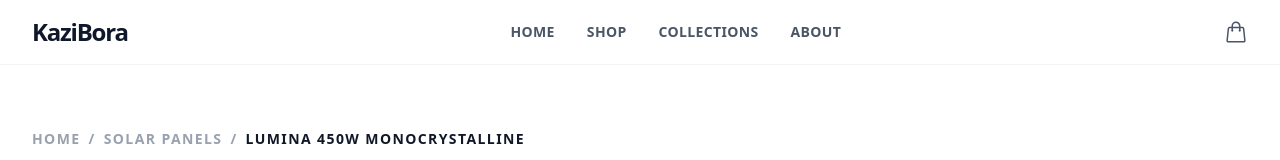
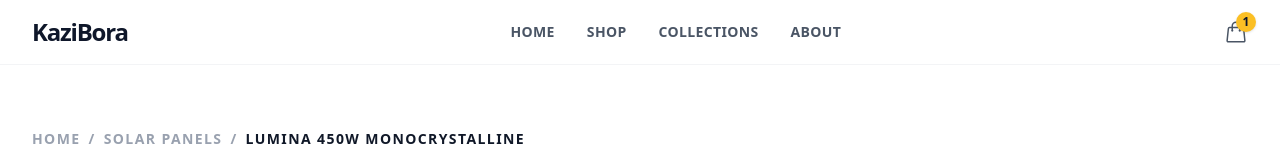
Before and after one commit to JohnwillisAlande/KaziBora, a Next.js app: page /product/kb-001 in a window 1280 px wide. Both pictures are taken after a click on the button "ADD TO CART". Shown: the top 160 px of the page. Built offline with nearby package versions, Linux system fonts and the light colour scheme.

Commit message:
Shopping cart global state sorted

```diff
--- a/app/layout.tsx
+++ b/app/layout.tsx
@@ -1,6 +1,7 @@
 import type { Metadata } from "next";
 import { Geist, Geist_Mono } from "next/font/google";
 import "./globals.css";
+import { CartProvider } from "../context/CartContext";
 
 const geistSans = Geist({
   variable: "--font-geist-sans",
@@ -13,8 +14,8 @@ const geistMono = Geist_Mono({
 });
 
 export const metadata: Metadata = {
-  title: "Create Next App",
-  description: "Generated by create next app",
+  title: "KaziBora Enterprises",
+  description: "Premium solar solutions for the modern enterprise and resilient home.",
 };
 
 export default function RootLayout({
@@ -23,12 +24,11 @@ export default function RootLayout({
   children: React.ReactNode;
 }>) {
   return (
-    <html
-      lang="en"
-      className={`${geistSans.variable} ${geistMono.variable} h-full antialiased`}
-    >
-      <body className="min-h-full flex flex-col" suppressHydrationWarning>
-  {children}
+    <html lang="en" suppressHydrationWarning>
+      <body className={`${geistSans.variable} ${geistMono.variable} min-h-full flex flex-col`} suppressHydrationWarning>
+        <CartProvider>
+          {children}
+        </CartProvider>
       </body>
     </html>
   );
--- a/app/product/[id]/page.tsx
+++ b/app/product/[id]/page.tsx
@@ -1,3 +1,4 @@
+import AddToCartButton from "../../../components/AddToCartButton";
 import { notFound } from "next/navigation";
 import Link from "next/link";
 import products from "../../../data/products.json";
@@ -59,18 +60,12 @@ export default async function ProductPage({ params }: { params: Promise<{ id: st
             </p>
 
             {/* Add to Cart Actions */}
-            <div className="flex flex-col sm:flex-row gap-4 mb-12">
-              {/* Quantity Selector Placeholder */}
-              <div className="flex items-center border border-gray-300 w-32">
-                <button className="px-4 py-3 text-gray-600 hover:text-[var(--color-brand-yellow)] transition-colors">-</button>
-                <span className="flex-1 text-center font-bold text-gray-900">1</span>
-                <button className="px-4 py-3 text-gray-600 hover:text-[var(--color-brand-yellow)] transition-colors">+</button>
-              </div>
-
-              <button className="flex-1 bg-[var(--color-brand-dark)] text-white font-bold tracking-widest uppercase py-4 hover:bg-[var(--color-brand-yellow)] hover:text-[var(--color-brand-dark)] transition-colors">
-                Add to Cart
-              </button>
-            </div>
+            <AddToCartButton product={{
+                id: product.id,
+                name: product.name,
+                price: product.price,
+                imageUrl: product.imageUrl
+                }} />
 
             {/* Technical Specs List */}
             <div className="border-t border-gray-200 pt-8">
--- /dev/null
+++ b/components/AddToCartButton.tsx
@@ -0,0 +1,48 @@
+"use client";
+
+import { useState } from "react";
+import { useCart } from "../context/CartContext";
+
+type ProductProps = {
+  id: string;
+  name: string;
+  price: number;
+  imageUrl: string;
+};
+
+export default function AddToCartButton({ product }: { product: ProductProps }) {
+  const [quantity, setQuantity] = useState(1);
+  const { addToCart } = useCart();
+
+  const handleDecrease = () => setQuantity((prev) => (prev > 1 ? prev - 1 : 1));
+  const handleIncrease = () => setQuantity((prev) => prev + 1);
+
+  return (
+    <div className="flex flex-col sm:flex-row gap-4 mb-12">
+      {/* Quantity Selector */}
+      <div className="flex items-center border border-gray-300 w-32 bg-white">
+        <button
+          onClick={handleDecrease}
+          className="px-4 py-3 text-gray-600 hover:text-[var(--color-brand-yellow)] transition-colors"
+        >
+          -
+        </button>
+        <span className="flex-1 text-center font-bold text-gray-900">{quantity}</span>
+        <button
+          onClick={handleIncrease}
+          className="px-4 py-3 text-gray-600 hover:text-[var(--color-brand-yellow)] transition-colors"
+        >
+          +
+        </button>
+      </div>
+
+      {/* Add Button */}
+      <button
+        onClick={() => addToCart(product, quantity)}
+        className="flex-1 bg-[var(--color-brand-dark)] text-white font-bold tracking-widest uppercase py-4 hover:bg-[var(--color-brand-yellow)] hover:text-[var(--color-brand-dark)] transition-colors shadow-lg"
+      >
+        Add to Cart
+      </button>
+    </div>
+  );
+}
--- a/components/Navbar.tsx
+++ b/components/Navbar.tsx
@@ -1,6 +1,9 @@
+"use client";
 import Link from "next/link";
+import { useCart } from "../context/CartContext";
 
 export default function Navbar() {
+    const { cartCount } = useCart();
   return (
     <nav className="sticky top-0 z-50 w-full bg-white border-b border-gray-100">
       <div className="max-w-7xl mx-auto px-4 sm:px-6 lg:px-8">
@@ -21,13 +24,20 @@ export default function Navbar() {
           </div>
 
           {/* Shopping Bag Icon */}
-          <div className="flex items-center">
-            <button className="text-gray-600 hover:text-[var(--color-brand-dark)] transition-colors">
-              <svg xmlns="http://www.w3.org/2000/svg" fill="none" viewBox="0 0 24 24" strokeWidth={1.5} stroke="currentColor" className="w-6 h-6">
+            <div className="flex items-center">
+            <button className="relative text-gray-600 hover:text-[var(--color-brand-dark)] transition-colors">
+                <svg xmlns="http://www.w3.org/2000/svg" fill="none" viewBox="0 0 24 24" strokeWidth={1.5} stroke="currentColor" className="w-6 h-6">
                 <path strokeLinecap="round" strokeLinejoin="round" d="M15.75 10.5V6a3.75 3.75 0 10-7.5 0v4.5m11.356-1.993l1.263 12c.07.665-.45 1.243-1.119 1.243H4.25a1.125 1.125 0 01-1.12-1.243l1.264-12A1.125 1.125 0 015.513 7.5h12.974c.576 0 1.059.435 1.119 1.007zM8.625 10.5a.375.375 0 11-.75 0 .375.375 0 01.75 0zm7.5 0a.375.375 0 11-.75 0 .375.375 0 01.75 0z" />
-              </svg>
+                </svg>
+
+                {/* Cart Counter Badge */}
+                {cartCount > 0 && (
+                <span className="absolute -top-2 -right-2 bg-[var(--color-brand-yellow)] text-[var(--color-brand-dark)] text-xs font-bold h-5 w-5 flex items-center justify-center rounded-full shadow-sm">
+                    {cartCount}
+                </span>
+                )}
             </button>
-          </div>
+            </div>
         </div>
       </div>
     </nav>
--- /dev/null
+++ b/context/CartContext.tsx
@@ -0,0 +1,67 @@
+"use client";
+
+import { createContext, useContext, useState, ReactNode } from "react";
+
+// 1. Define the shapes of our data
+type Product = {
+  id: string;
+  name: string;
+  price: number;
+  imageUrl: string;
+};
+
+type CartItem = Product & { quantity: number };
+
+interface CartContextType {
+  cart: CartItem[];
+  addToCart: (product: Product, quantity: number) => void;
+  cartCount: number;
+}
+
+// 2. Create the Context
+const CartContext = createContext<CartContextType | undefined>(undefined);
+
+// 3. Create the Provider Component
+export function CartProvider({ children }: { children: ReactNode }) {
+  const [cart, setCart] = useState<CartItem[]>([]);
+
+  const addToCart = (product: Product, quantity: number) => {
+    setCart((prevCart) => {
+      // Check if the item is already in the cart
+      const existingItem = prevCart.find((item) => item.id === product.id);
+
+      if (existingItem) {
+        // If it exists, increase the quantity
+        return prevCart.map((item) =>
+          item.id === product.id
+            ? { ...item, quantity: item.quantity + quantity }
+            : item
+        );
+      }
+
+      // If it's new, add it to the cart
+      return [...prevCart, { ...product, quantity }];
+    });
+
+    // A simple visual confirmation for now
+    alert(`${quantity}x ${product.name} added to cart!`);
+  };
+
+  // Calculate the total number of items in the cart
+  const cartCount = cart.reduce((total, item) => total + item.quantity, 0);
+
+  return (
+    <CartContext.Provider value={{ cart, addToCart, cartCount }}>
+      {children}
+    </CartContext.Provider>
+  );
+}
+
+// 4. Create a custom hook to use the cart easily
+export function useCart() {
+  const context = useContext(CartContext);
+  if (context === undefined) {
+    throw new Error("useCart must be used within a CartProvider");
+  }
+  return context;
+}
```
